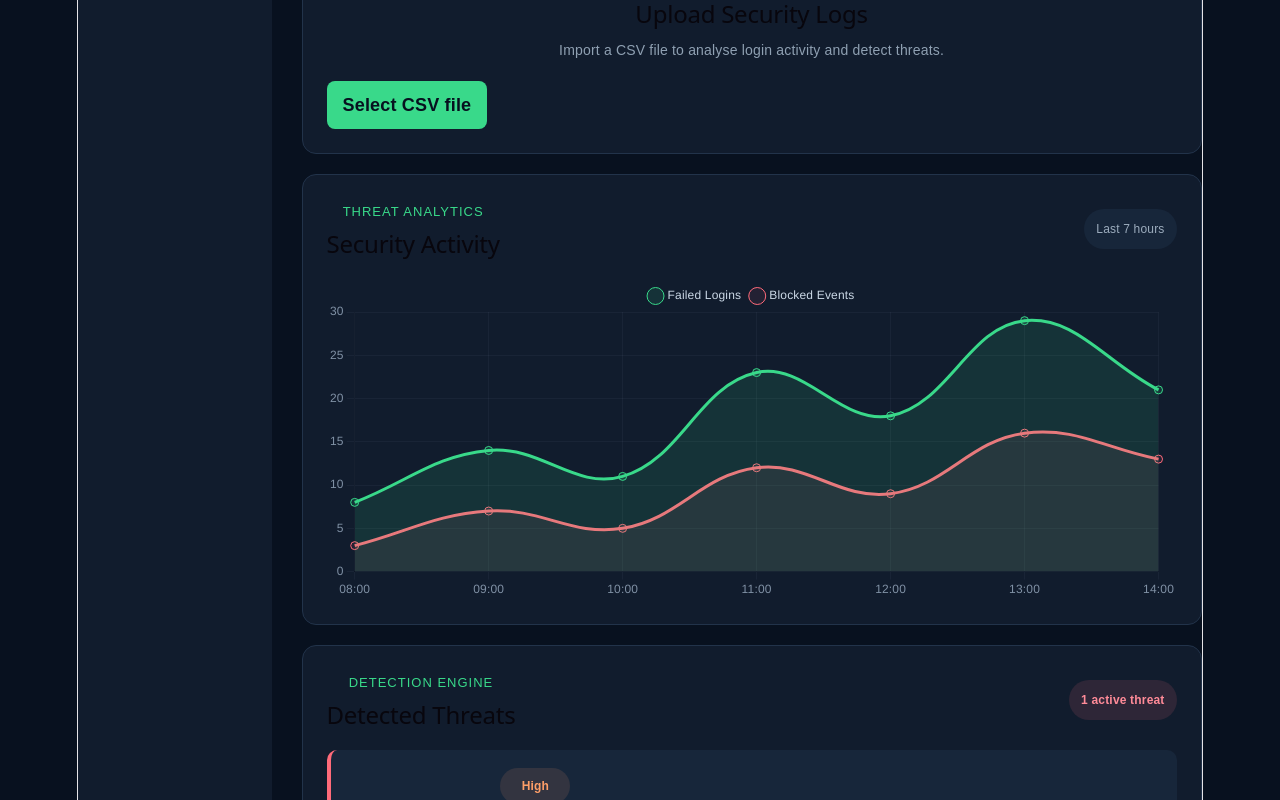
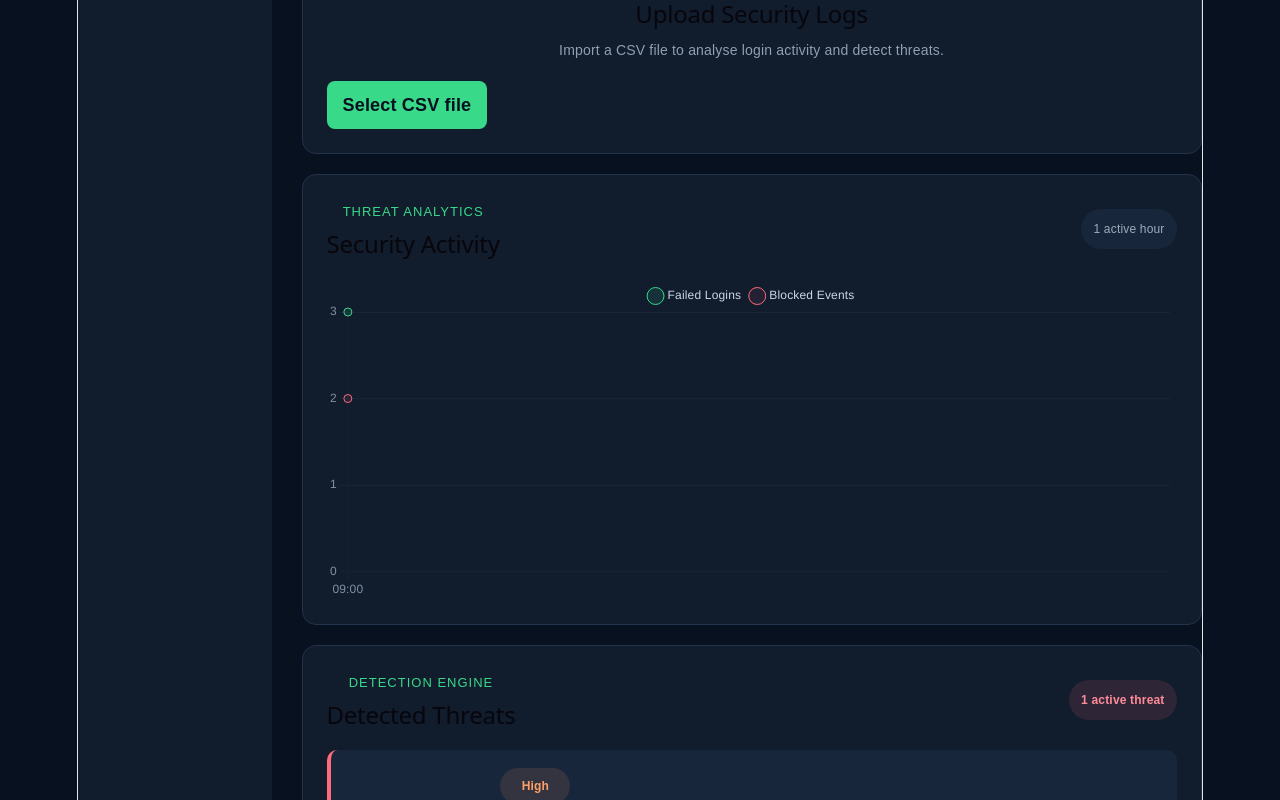
Before and after one commit to thivyan17/CyberWatch, a React (Vite) app: page / in a window 1280 px wide. Shown: the part 460-1260 px from the top of the page. Built offline with nearby package versions, Linux system fonts and the light colour scheme.

Commit message:
Make security chart dynamic

```diff
--- a/src/App.jsx
+++ b/src/App.jsx
@@ -24,7 +24,7 @@ function App() {
         <Navbar />
         <SummaryCards logs={logs} />
         <LogUploader onLogsUploaded={handleLogsUploaded} />
-        <ThreatChart />
+        <ThreatChart logs={logs} />
         <ThreatAlerts logs={logs} />
         <LogTable logs={logs} />
       </main>
--- a/src/components/ThreatChart.jsx
+++ b/src/components/ThreatChart.jsx
@@ -22,12 +22,44 @@ ChartJS.register(
   Filler
 );
 
+function ThreatChart({ logs }) {
+  const activityByHour = {};
+
+  logs.forEach((log) => {
+    const hour = log.timestamp?.slice(11, 13);
+
+    if (!hour) {
+      return;
+    }
+
+    const label = `${hour}:00`;
+
+    if (!activityByHour[label]) {
+      activityByHour[label] = {
+        failedLogins: 0,
+        blockedEvents: 0,
+      };
+    }
+
+    if (log.event === "Failed Login") {
+      activityByHour[label].failedLogins += 1;
+    }
+
+    if (log.status === "Blocked") {
+      activityByHour[label].blockedEvents += 1;
+    }
+  });
+
+  const labels = Object.keys(activityByHour).sort();
+
   const data = {
-  labels: ["08:00", "09:00", "10:00", "11:00", "12:00", "13:00", "14:00"],
+    labels,
     datasets: [
       {
         label: "Failed Logins",
-      data: [8, 14, 11, 23, 18, 29, 21],
+        data: labels.map(
+          (label) => activityByHour[label].failedLogins
+        ),
         borderColor: "#39d98a",
         backgroundColor: "rgba(57, 217, 138, 0.12)",
         tension: 0.4,
@@ -37,7 +69,9 @@ const data = {
       },
       {
         label: "Blocked Events",
-      data: [3, 7, 5, 12, 9, 16, 13],
+        data: labels.map(
+          (label) => activityByHour[label].blockedEvents
+        ),
         borderColor: "#ff6b7a",
         backgroundColor: "rgba(255, 107, 122, 0.08)",
         tension: 0.4,
@@ -83,7 +117,8 @@ const options = {
         beginAtZero: true,
         ticks: {
           color: "#8091a5",
-        stepSize: 5,
+          stepSize: 1,
+          precision: 0,
         },
         grid: {
           color: "rgba(128, 145, 165, 0.08)",
@@ -92,7 +127,6 @@ const options = {
     },
   };
 
-function ThreatChart() {
   return (
     <section className="chart-section">
       <div className="section-heading">
@@ -101,11 +135,19 @@ function ThreatChart() {
           <h2>Security Activity</h2>
         </div>
 
-        <span className="chart-period">Last 7 hours</span>
+        <span className="chart-period">
+          {labels.length} active hour{labels.length !== 1 ? "s" : ""}
+        </span>
       </div>
 
       <div className="chart-container">
+        {labels.length > 0 ? (
           <Line data={data} options={options} />
+        ) : (
+          <p className="empty-threats">
+            No activity data available.
+          </p>
+        )}
       </div>
     </section>
   );
```
Lines whose indentation alone changed are shown as unchanged.
